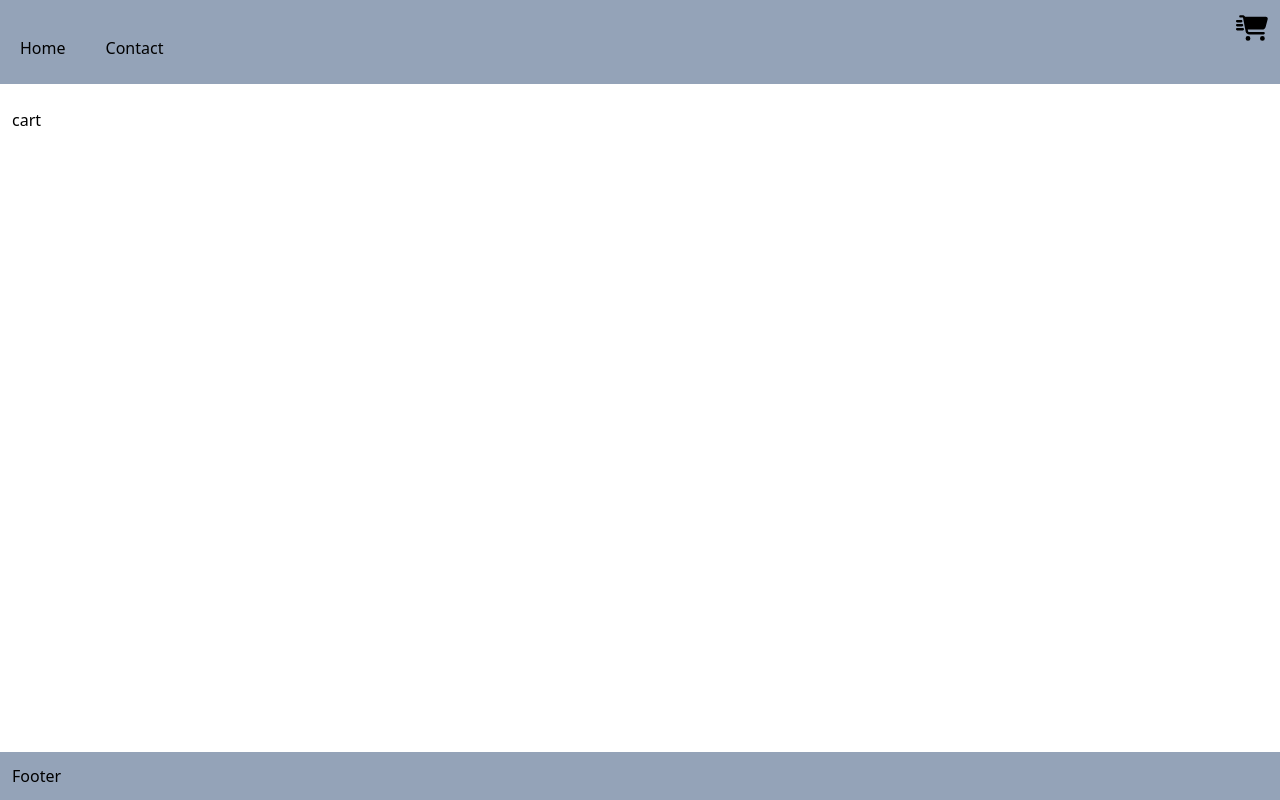
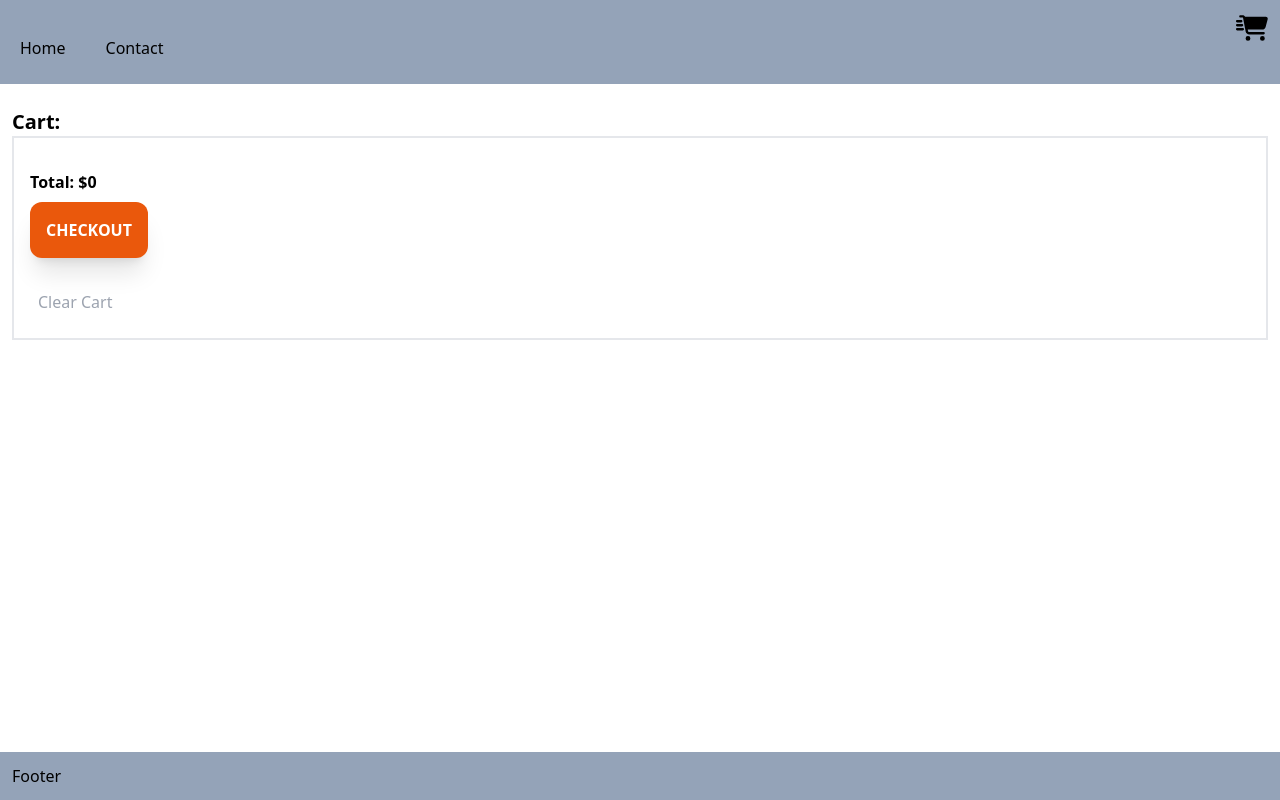
Before and after one commit to jonhenrikaavitsland/jsf-ca, a React (Vite) app: page /checkout in a window 1280 px wide. Built offline with nearby package versions, Linux system fonts and the light colour scheme.

Commit message:
checkout page styling

```diff
--- a/src/pages/CheckoutPage/index.jsx
+++ b/src/pages/CheckoutPage/index.jsx
@@ -1,3 +1,40 @@
+import { useReducer } from 'react';
+import { reducer, initialState } from '../../stores/cartStore';
+
 export default function CheckoutPage() {
-  return <div>cart</div>;
+  const [state, dispatch] = useReducer(reducer, initialState);
+
+  console.log(state.cart);
+
+  return (
+    <section>
+      <h1 className='font-black text-xl'>Cart:</h1>
+      <div className='border-2 p-4 flex flex-col gap-2'>
+        {state.cart.map((item) => {
+          console.log(item);
+          return (
+            <div key={item.id} className='xsm:flex gap-2'>
+              <div className='aspect-square w-20 h-20'>
+                <img src={item.image.url} alt={item.image.alt} className='w-20 h-20' />
+              </div>
+              <section className='flex flex-col'>
+                <h2>Item: {item.title}</h2>
+                <span>Quantity: {item.quantity}</span>
+                <span>Price: ${item.discountedPrice}</span>
+              </section>
+            </div>
+          );
+        })}
+        <h3 className='font-bold mt-4'>Total: ${state.total}</h3>
+        <div className='flex flex-col gap-6'>
+          <div>
+            <button className='bg-orange-600 text-white font-bold uppercase p-4 rounded-xl shadow-xl hover:bg-orange-700'>checkout</button>
+          </div>
+          <div>
+            <button className='capitalize text-gray-400 hover:text-slate-700 p-2'>clear cart</button>
+          </div>
+        </div>
+      </div>
+    </section>
+  );
 }
```
